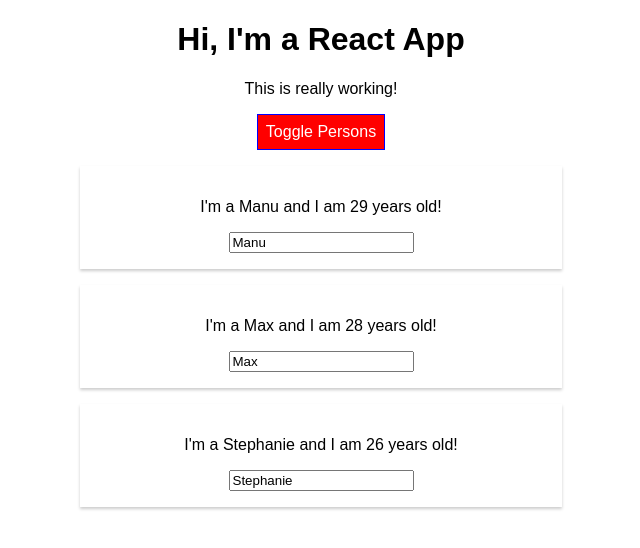
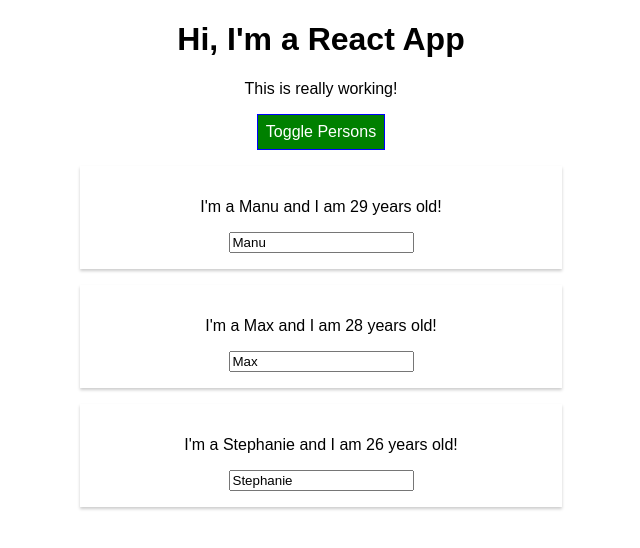
Before and after one commit to Stefan-H-H/React-App, a React (Create React App) app: page / in a window 1280 px wide. Both pictures are taken after a click on the button "Toggle Persons". Shown: the top 548 px of the page, without its empty margins (319-959 px from the left). Built offline with nearby package versions, Linux system fonts and the light colour scheme.

Commit message:
v71-more styled component

```diff
--- a/src/App.js
+++ b/src/App.js
@@ -1,6 +1,22 @@
 import React, { Component } from 'react';
+import styled from 'styled-components';
+
 import './App.css';
 import Person from './Person/Person';
+
+const StyledButton = styled.button`
+  background-color: green;
+  color: white;
+  font: inherit;
+  border: 1px solid blue;
+  padding: 8px;
+  cursor: pointer;
+
+  &:hover {
+    background-color: lightgreen;
+    color: black
+  }
+`;
 
 
 class App extends Component {
@@ -94,9 +110,9 @@ class App extends Component {
       <div className="App">
         <h1>Hi, I'm a React App</h1>
         <p className={classes.join(' ')}>This is really working!</p>
-        <button
-          style={style}
-          onClick={this.togglePersonsHandler}>Toggle Persons</button>
+        <StyledButton onClick={this.togglePersonsHandler}>
+          Toggle Persons
+        </StyledButton>
           {persons}
       </div>
     );
--- a/src/Person/Person.js
+++ b/src/Person/Person.js
@@ -16,13 +16,6 @@ const StyledDiv = styled.div`
 `;
 
 const person = (props) => {
-  const style = {
-    '@media (min-width: 500px)': {
-      width: '450px'
-    }
-  };
-
-
   return (
     // <div className="Person" style={style}>
     <StyledDiv>
```
